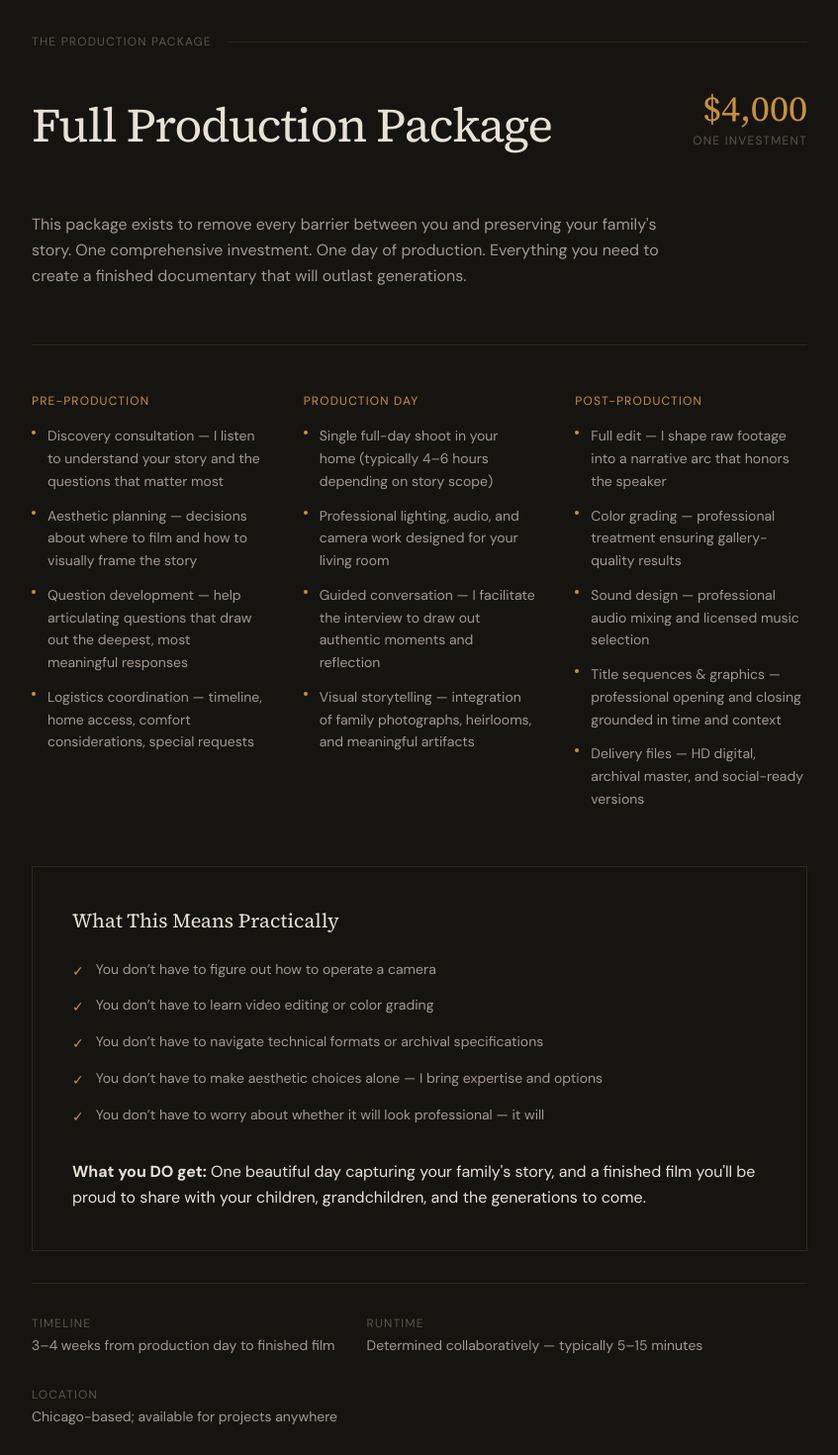
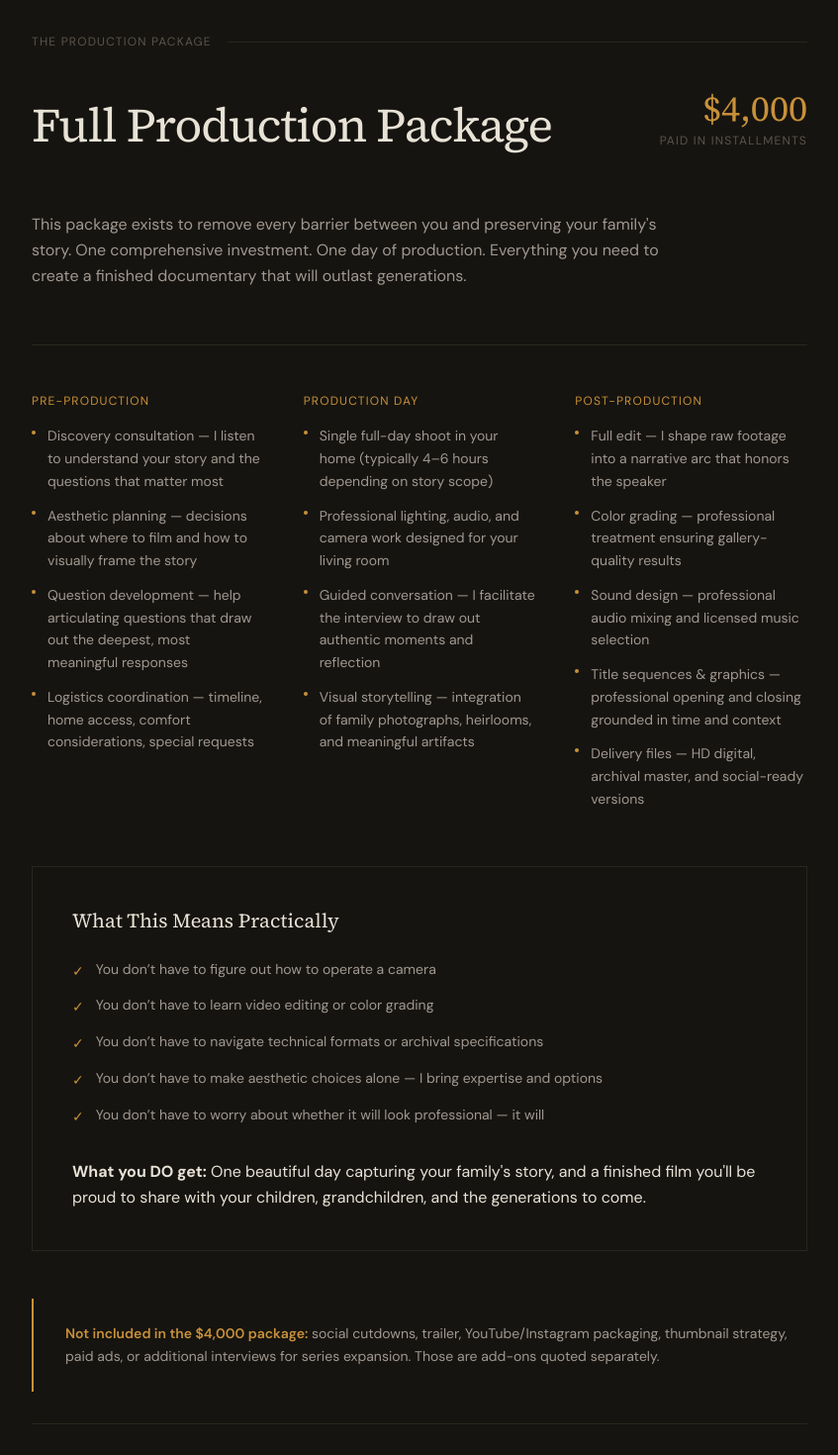
Before and after one commit to KenDigital7/ceola-oware-doc-proposal, a Next.js app: page / in a window 1280 px wide. Shown: the part 5500-6970 px from the top of the page at 99% size, without its empty margins (216-1063 px from the left). Built offline with nearby package versions, Linux system fonts and the light colour scheme.

Commit message:
feat: clarify package pricing and exclusions
Update Package section with clearer language and exclusions note.

```diff
--- a/components/landing/Package.tsx
+++ b/components/landing/Package.tsx
@@ -75,7 +75,7 @@ export function Package() {
           <div className="text-right">
             <p className="font-serif text-4xl font-normal text-accent">$4,000</p>
             <p className="mt-1 text-xs uppercase tracking-widest text-foreground-subtle">
-              One investment
+              Paid in installments
             </p>
           </div>
         </div>
@@ -115,6 +115,13 @@ export function Package() {
           </p>
         </div>
 
+        {/* Exclusions note */}
+        <div className="mt-12 border-l-2 border-accent pl-6 py-6 sm:pl-8">
+          <p className="text-sm leading-relaxed text-foreground-muted">
+            <span className="text-accent font-semibold">Not included in the $4,000 package:</span> social cutdowns, trailer, YouTube/Instagram packaging, thumbnail strategy, paid ads, or additional interviews for series expansion. Those are add-ons quoted separately.
+          </p>
+        </div>
+
         {/* Timeline */}
         <div className="mt-8 flex flex-wrap gap-8 border-t border-border pt-8">
           <div>
```
